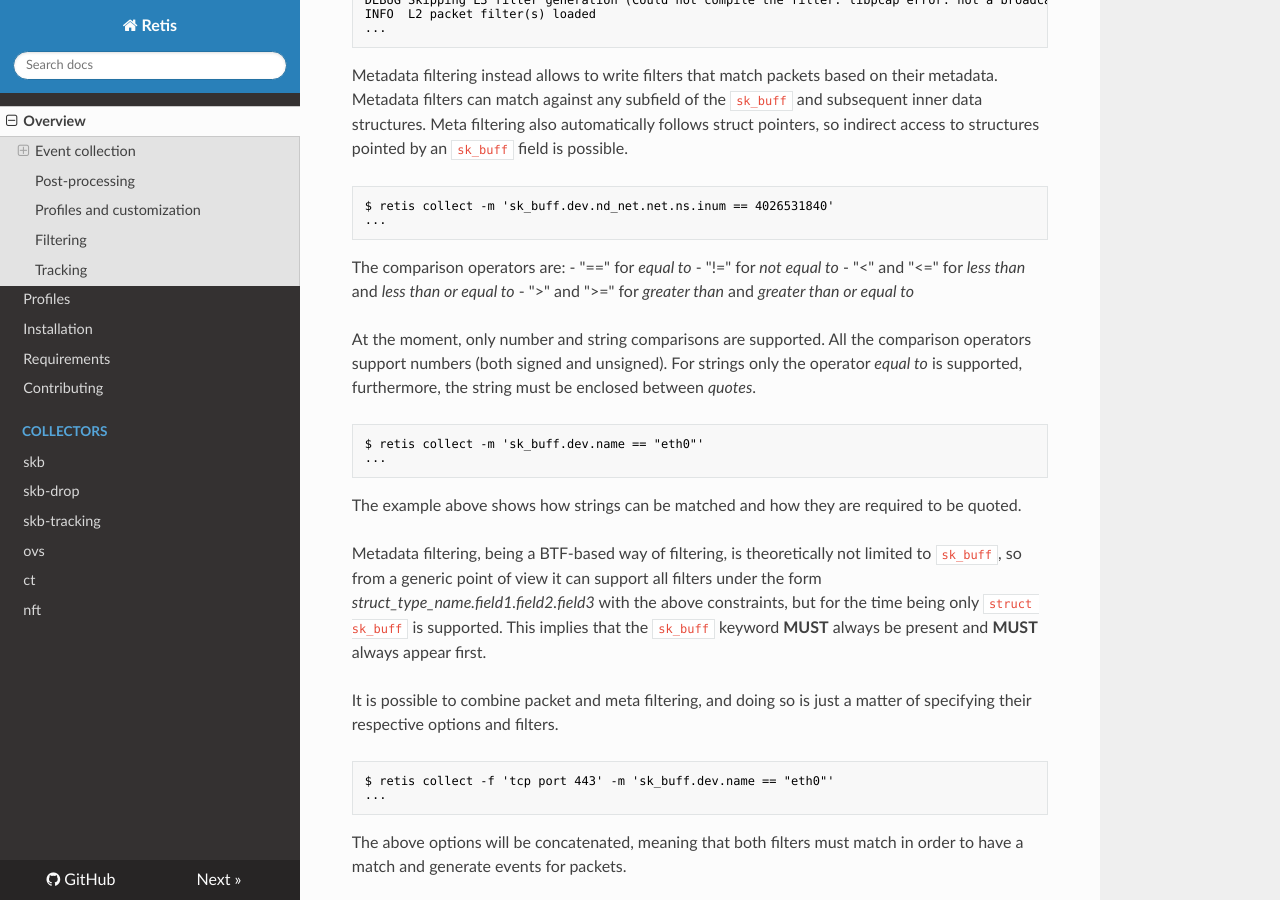
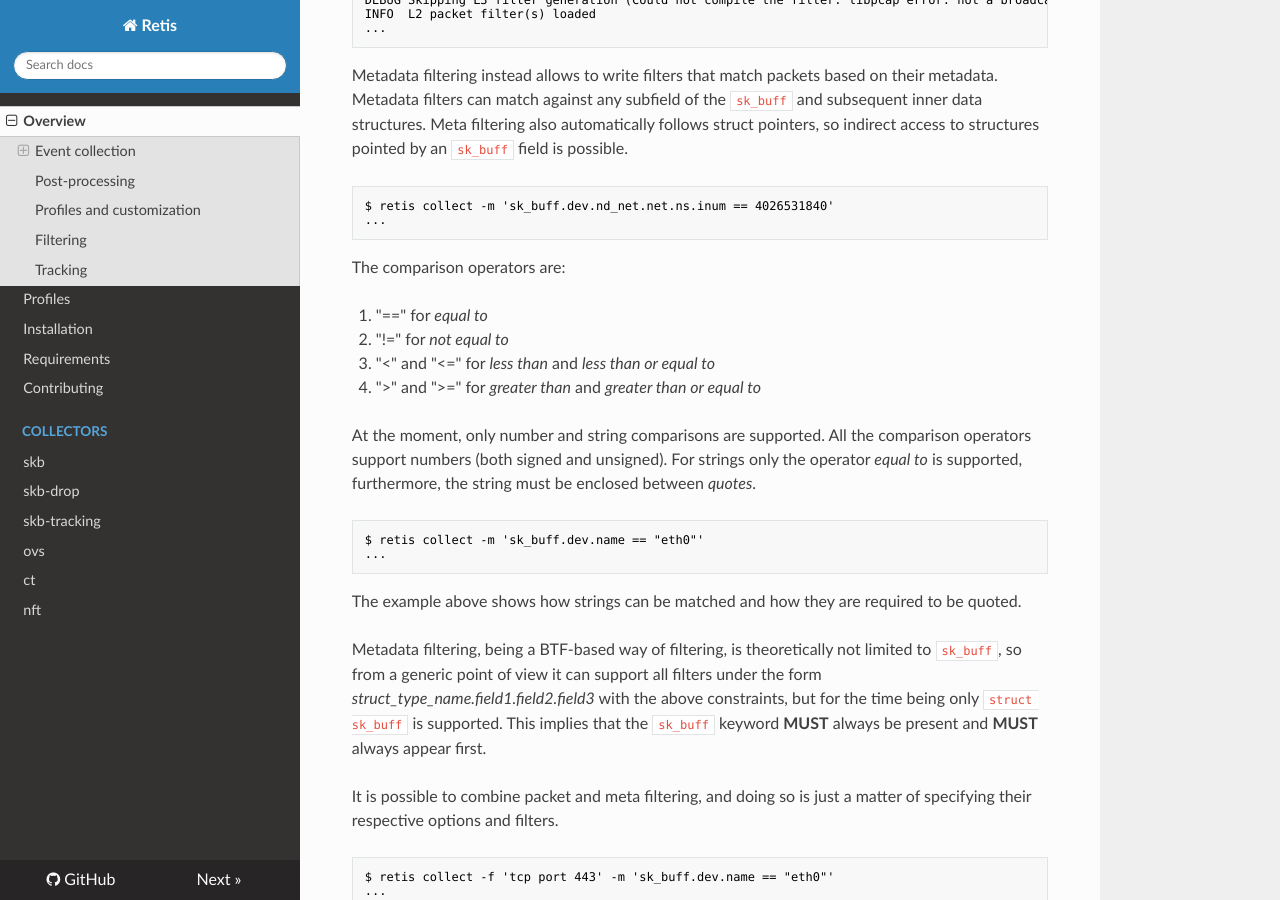
Before and after one commit to retis-org/retis, an MkDocs documentation site: the page built from docs/index.md, in a window 1280 px wide and 900 px high, scrolled down 4023 px. Built offline with MkDocs 1.6.1, drawn with Linux system fonts in a browser that asks for light colours; nearby versions of some CDN libraries; some of the changed lines change nothing that is shown.

Commit message:
docs/filtering: fix list rendering
While at it, turn the bullet list into a numbered list for consistency
with other lists in the page.

Signed-off-by: Paolo Valerio <pvalerio@redhat.com>

````diff
--- a/docs/index.md
+++ b/docs/index.md
@@ -228,10 +228,11 @@ $ retis collect -m 'sk_buff.dev.nd_net.net.ns.inum == 4026531840'
 ```
 
 The comparison operators are:
-- "==" for *equal to*
-- "!=" for *not equal to*
-- "<" and "<=" for *less than* and *less than or equal to*
-- ">" and ">=" for *greater than* and *greater than or equal to*
+
+1. "==" for *equal to*
+2. "!=" for *not equal to*
+3. "<" and "<=" for *less than* and *less than or equal to*
+4. ">" and ">=" for *greater than* and *greater than or equal to*
 
 At the moment, only number and string comparisons are supported.
 All the comparison operators support numbers (both signed and unsigned).
````
